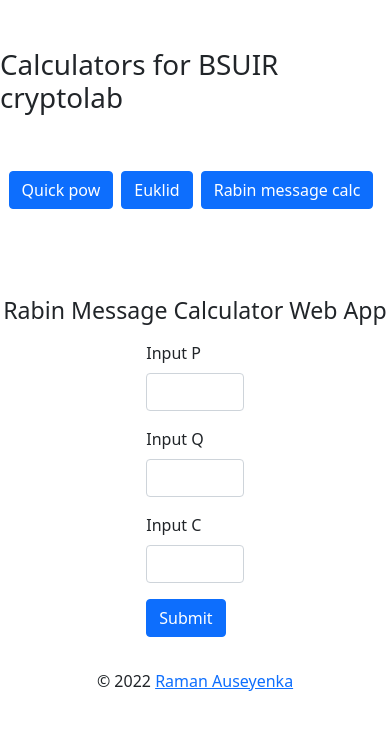
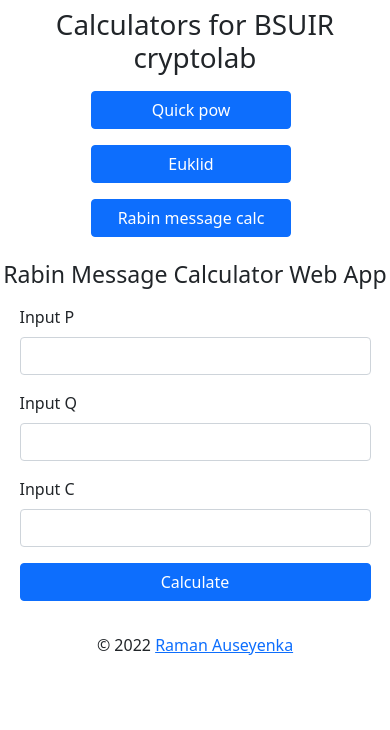
Before and after one commit to roman-avseenko/bsuir-cryptocalc, a Flask app: page /rabin in a window 390 px wide. Shown: the top 730 px of the page. Run offline with Flask 2, Linux system fonts and the light colour scheme.

Commit message:
Add support of mobile displays

```diff
--- a/src/main.py
+++ b/src/main.py
@@ -4,6 +4,7 @@ from functions import *
 
 app = Flask(
     __name__,
+    static_folder="static",
     template_folder="templates"
 )
 
--- /dev/null
+++ b/src/static/style.css
@@ -0,0 +1,24 @@
+.calculator-options {
+    min-width: 200px;
+}
+
+@media (max-width: 400px) {
+    .form {
+        padding-left: 5%;
+        padding-right: 5%;
+        width: 100%!important;
+    }
+
+    .calculator-options-container {
+        padding-left: 5%;
+        padding-right: 5%;
+        width: 100%!important;
+        flex-direction: column!important;
+    }
+
+    .result {
+        padding-left: 5%;
+        padding-right: 5%;
+        width: 100%!important;
+    }
+}
--- a/src/templates/rabin.html
+++ b/src/templates/rabin.html
@@ -2,34 +2,35 @@
 <html>
   <head>
     <title>Rabin Calculator</title>
+    <meta name="viewport" content="width=device-width, initial-scale=1">
     <link href="https://cdn.jsdelivr.net/npm/bootstrap@5.1.3/dist/css/bootstrap.min.css"
           rel="stylesheet" integrity="sha384-1BmE4kWBq78iYhFldvKuhfTAU6auU8tT94WrHftjDbrCEXSU1oBoqyl2QvZ6jIW3"
           crossorigin="anonymous">
+    <link rel="stylesheet" href={{url_for('static',filename='style.css')}}>
   </head>
 
   <body>
-    <div class="d-flex flex-column align-items-center mt-5">
+    <div class="d-flex flex-column align-items-center mt-2">
       <div class="d-flex justify-content-center">
-        <div><h1>Calculators for BSUIR cryptolab</h1></div>
+        <div><center><h1>Calculators for BSUIR cryptolab</h1></center></div>
       </div>
-      <div class="d-flex flex-center align-items-center mt-5">
+      <div class="d-flex flex-center calculator-options-container flex-wrap align-items-center mt-2">
         <div class="mb-3">
-          <a class="btn btn-primary me-2" role="button" href='quickpow'>Quick pow</a>
+          <a class="btn btn-primary calculator-options me-2" role="button" href='quickpow'>Quick pow</a>
         </div>
         <div class="mb-3">
-          <a class="btn btn-primary me-2" role="button" href='euklid'>Euklid</a>
+          <a class="btn btn-primary calculator-options me-2" role="button" href='euklid'>Euklid</a>
         </div>
         <div class="mb-3">
-          <a class="btn btn-primary me-2" role="button" href='rabin'>Rabin message calc</a>
+          <a class="btn btn-primary calculator-options me-2" role="button" href='rabin'>Rabin message calc</a>
         </div>
       </div>
-      <br>
     </div>
-    <div class="d-flex flex-column align-items-center mt-5">
+    <div class="d-flex flex-column align-items-center mt-2">
       <div class="d-flex justify-content-center">
-        <div><h3>Rabin Message Calculator Web App</h3></div>
+        <div><center><h3>Rabin Message Calculator Web App</h3></center></div>
       </div>
-      <form action="/rabin" method="POST" class="w-25 mt-2">
+      <form action="/rabin" method="POST" class="form w-25 mt-2">
         <div class="mb-3">
           <label for="exampleInputP" class="form-label">Input P</label>
           <input type="number" class="form-control" id="exampleInputP" name="p_value" required>
@@ -42,7 +43,7 @@
           <label for="exampleInputC" class="form-label">Input C</label>
           <input type="number" class="form-control" id="exampleInputC" name="c_value" required>
         </div>
-        <button type="submit" class="btn btn-primary">Submit</button>
+        <button type="submit" class="btn btn-primary w-100">Calculate</button>
       </form>
       <br>
       <div class="result" style="font-size: x-large; font-weight: bold">
```
Also changed, not shown: src/templates/euklid.html (+12 -11 lines), src/templates/index.html (+8 -6 lines), src/templates/pow.html (+12 -11 lines).
